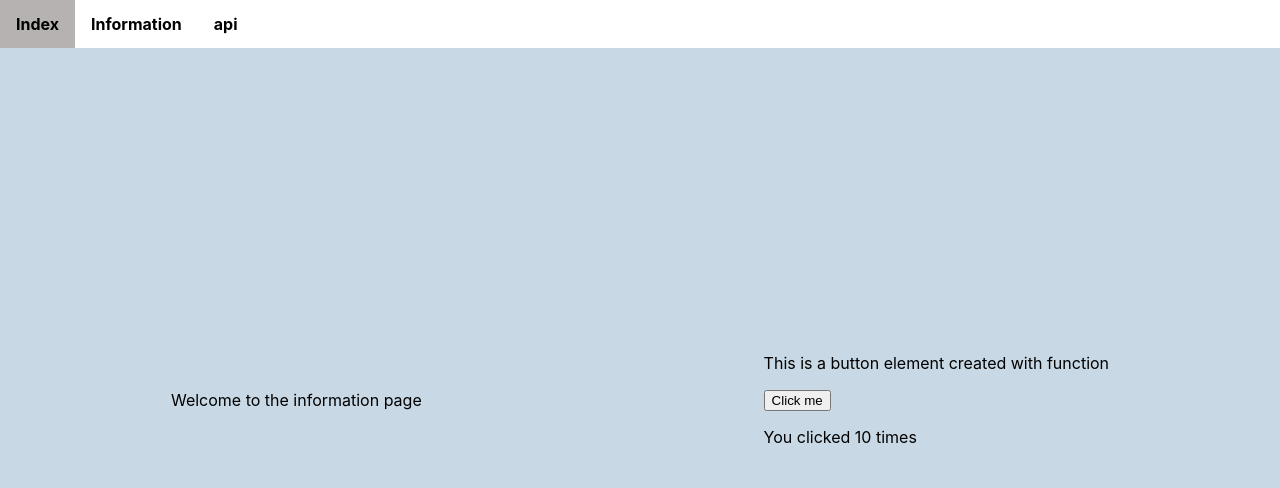
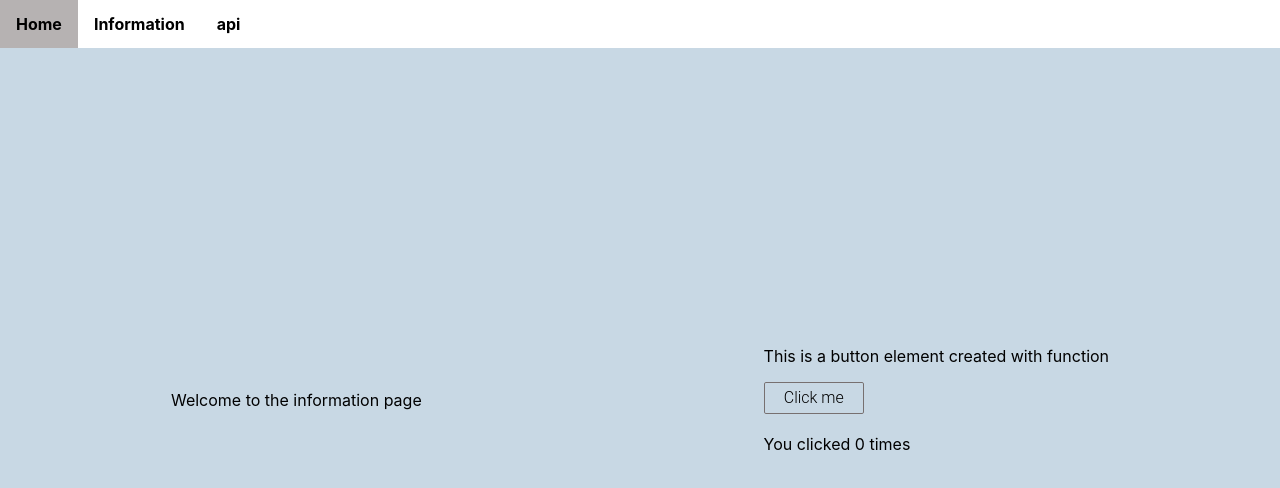
Before and after one commit to felisep/personal-website-react, a React (Create React App) app: page /infopage in a window 1280 px wide. Shown: the top 488 px of the page. Built offline with nearby package versions, Linux system fonts and the light colour scheme.

Commit message:
Set up time on homepage and refactor increase btn

```diff
--- /dev/null
+++ b/src/components/current_date.tsx
@@ -0,0 +1,22 @@
+import { cleanup } from '@testing-library/react'
+import React, { useState, useEffect } from 'react'
+
+const CurrentDate = () => {
+    var [date, setDate] = useState(new Date())
+
+    useEffect(() => {
+        var timer = setInterval(() => setDate(new Date()), 1000)
+
+        return function cleanup() {
+            clearInterval(timer)
+        }
+    });
+
+    return (
+        <div>
+            <h1>{date.toLocaleTimeString()}</h1>
+        </div>
+    );
+}
+
+export default CurrentDate
--- /dev/null
+++ b/src/components/increase_btn.scss
@@ -0,0 +1,20 @@
+.button1 {
+    display:inline-block;
+    padding:0.35em 1.2em;
+    border:0.1em solid #777070;
+    margin:0 0.3em 0.3em 0;
+    border-radius:0.12em;
+    box-sizing: border-box;
+    text-decoration:none;
+    font-family:'Roboto',sans-serif;
+    font-weight:300;
+    color:#000000;
+    text-align:center;
+    transition: all 0.2s;
+}
+
+.button1:hover{
+    color:#000000;
+    background-color:rgb(182, 178, 178);
+    cursor: pointer;
+}
--- a/src/components/increase_btn.tsx
+++ b/src/components/increase_btn.tsx
@@ -1,14 +1,14 @@
 import React, { useState } from 'react';
+import './increase_btn.scss'
 
-const Increase_Btn = () => {
-    const [count, setCount] = useState(10);
+const Increase_Btn = ({increaseNumber}: any) => {
+
 
     return(
     <div>
-        <button onClick={() => setCount(count + 1)}>
+        <a className='button1' onClick={increaseNumber}>
             Click me
-        </button>
-        <p>You clicked {count} times</p>
+        </a>
     </div>
     );
 }
--- a/src/components/navbar.tsx
+++ b/src/components/navbar.tsx
@@ -13,7 +13,7 @@ const Navbar = () =>{
   <div>
     <ul>
       <li>
-        <Link to="/">Index</Link>
+        <Link to="/">Home</Link>
       </li>
       <li>
         <Link to="/infopage">Information</Link>
--- a/src/pages/index.scss
+++ b/src/pages/index.scss
@@ -6,6 +6,7 @@ html {
     display: flex;
     align-items: center;
     justify-content: center;
+    flex-direction: column;
 
     width: 100%;
     top: 40px;
--- a/src/pages/index.tsx
+++ b/src/pages/index.tsx
@@ -1,6 +1,7 @@
 import React from 'react'
 import WelcomeText from '../components/WelcomeText'
 import './index.scss'
+import CurrentDate from '../components/current_date'
 
 class IndexPage extends React.Component {
 
@@ -9,6 +10,10 @@ class IndexPage extends React.Component {
         <div>
             <WelcomeText />
         </div>
+        <h1>The time now is </h1>
+        <div>
+        <CurrentDate />
+        </div>
     </div>
   }
 }
--- a/src/pages/info_page.tsx
+++ b/src/pages/info_page.tsx
@@ -1,15 +1,22 @@
+import React, { useState } from 'react';
 import './info_page.scss'
 import Increase_Btn from '../components/increase_btn'
 
 const InfoPage = () =>{
+  const [count, setCount] = useState(0);
+
+  const counter = () => setCount(count + 1)
+
   return (
     <div className='info_container'>
       <p>Welcome to the information page</p>
       <div>
         <p>This is a button element created with function</p>
-        <Increase_Btn></Increase_Btn>
+        <Increase_Btn increaseNumber={counter}/>
+        <p>You clicked {count} times</p>
       </div>
     </div>
   );
 }
+
 export default InfoPage;
```
